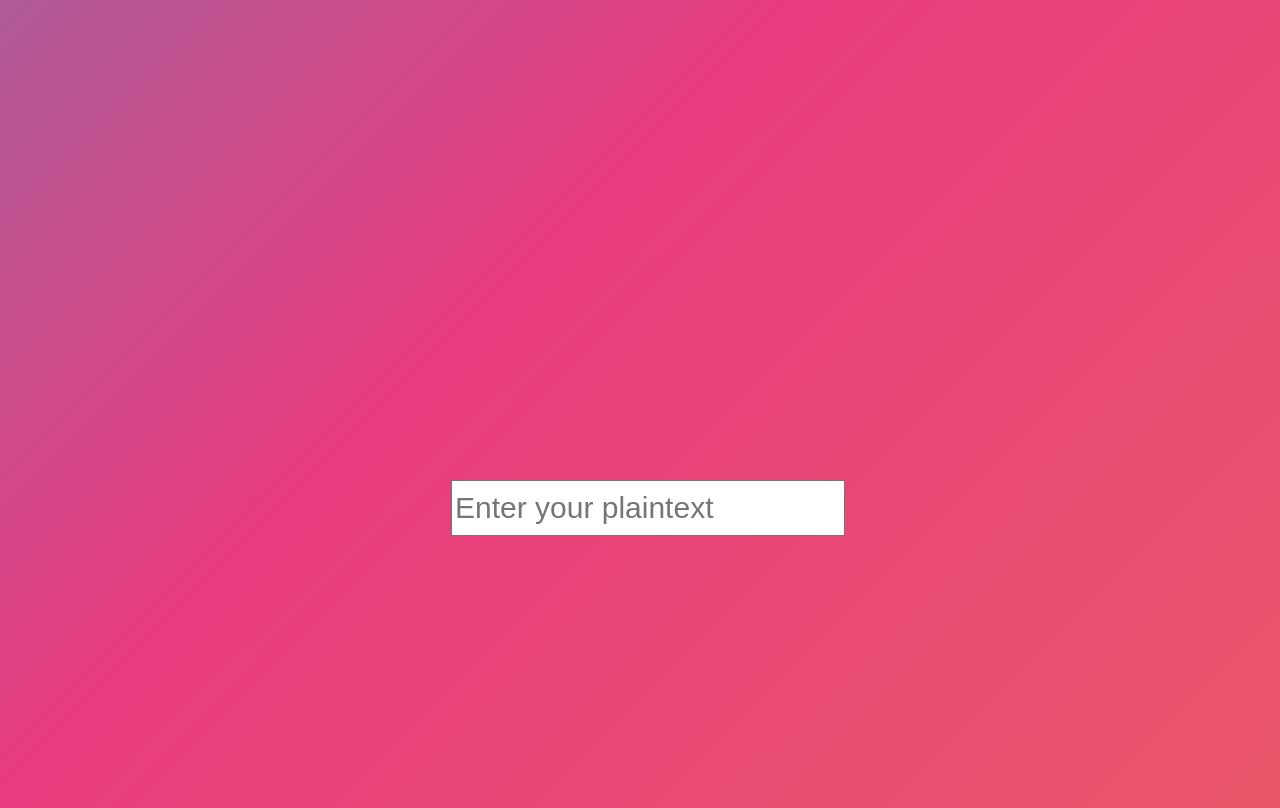
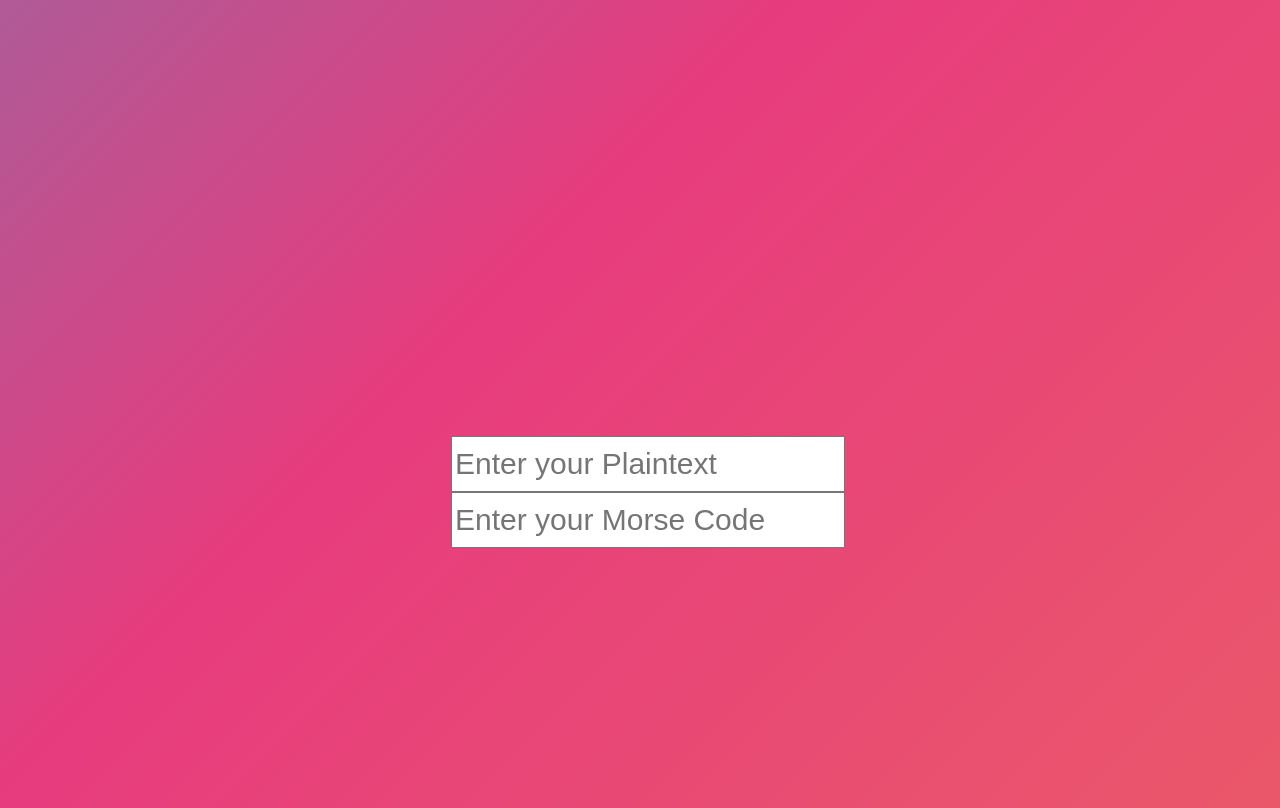
Before and after one commit to BaileyLuu/MorseCodeTranslator, a plain HTML site: page index.html in a window 1280 px wide. Drawn offline with Linux system fonts and the light colour scheme.

Commit message:
Add translator and decryption

```diff
--- a/index.html
+++ b/index.html
@@ -9,7 +9,9 @@
   <body>
     <p id="statement"></p>
     <p id="morseCode"></p>
-    <input type="text" id="myText" placeholder="Enter your plaintext" onchange="translator(this.value)">
+    <input type="text" id="myText" placeholder="Enter your Plaintext" onchange="translator(this.value)">
+    <input type="text" id="MCText" placeholder="Enter your Morse Code" onchange="decryption(this.value)">
+  <p id="decrypt"></p>
     <script src="script.js"></script>
   </body>
 </html>
--- a/script.js
+++ b/script.js
@@ -18,3 +18,28 @@ function translator(plainText){
     document.getElementById("statement").innerHTML =  "\"" + plainText + "\" in Morse Code is..."
     document.getElementById("morseCode").innerHTML = text;
 }
+function decryption(morseCode){
+   const morseCode2 = [
+  //A       B      C       D      E     F     G
+    ".-", "-...", "-.-.", "-..", ".", "..-.", "--.", "....", "..", ".---", "-.-", ".-..", "--", "-.", "---", ".--.", "--.-", ".-.", "...", "-", "..-", "...-", ".--", "-..-", "-.--", "--.." , ".----", "..---", "...--", "....-", "....", "-....", "--...", "---..", "----.", "-----"]
+
+    const alphabet = ["A", "B", "C", "D", "E", "F", "G", "H", "I", "J", "K", "L", "M", "N", "O", "P", "Q", "R", "S", "T", "U", "V", "W", "X", "Y", "Z", "1", "2", "3", "4", "5", "6", "7", "8", "9", "0"]
+    morseCode += " ";
+    var MCode = "";
+    var finalText = "";
+    for(var i = 0; i < morseCode.length; i++){
+      if(morseCode[i] != " " ){
+        MCode += morseCode[i];
+      }else{
+        MCode += "";
+        for(var j = 0; j < morseCode2.length; j++){
+          if(MCode == morseCode2[j]){
+            finalText += alphabet[j];
+            MCode = "";
+          }
+        }
+      }
+
+    }
+document.getElementById("decrypt").innerHTML = finalText;
+}
```
